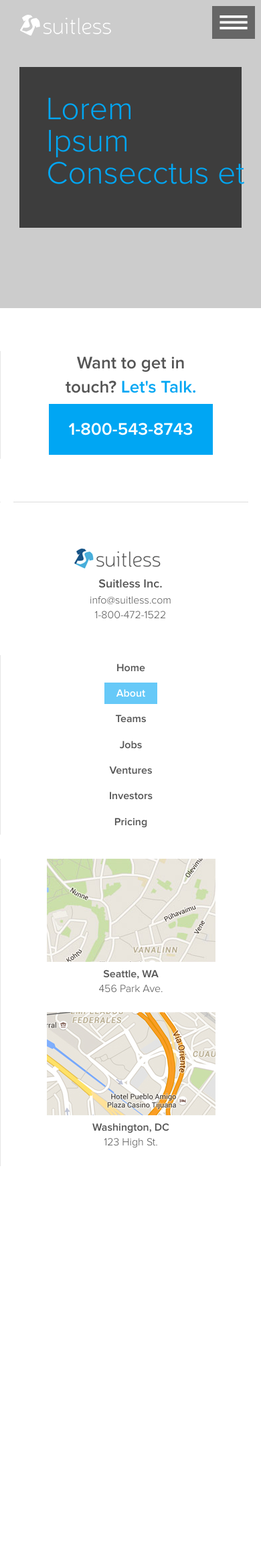
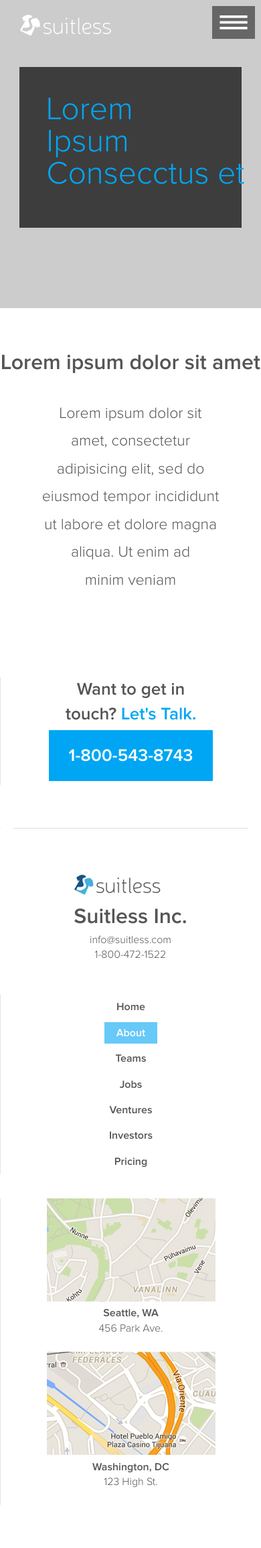
Before and after one commit to flanban/redolent-octo-kumquat, a Jekyll site: the page built from about/index.html, in a window 390 px wide. Shown: the whole page at 67% size. Built offline with Jekyll 4.4.1, drawn with Linux system fonts in a browser that asks for light colours; before the commit the page ends 1805 px from its top, so only the background shows below that.

Commit message:
fix nav bug, abstract header css

```diff
--- a/_sass/_about.scss
+++ b/_sass/_about.scss
@@ -12,26 +12,26 @@
 }
 
 .about-2 {
-  margin-top:45vh;
-  background-color: #fff;
-  background-repeat: no-repeat;
-  display: flex;
-  align-items: center;
-  justify-content: center;
-  padding: 0px 0;
+  padding-top:60px;
+  text-align:center;
   h4 {
-    margin-top:100px;
     margin-bottom:1em;
   }
   p {
-    width:70%;
+    max-width:70%;
     margin:auto;
     line-height:1.8;
-
-    &:nth-of-type(2) {
-      margin-bottom:100px;
+  }
+  @media(max-width: 480px) {
+    font-size: larger;
+    h4 {
+      font-size:xx-large;
+    }
+    p {
+      font-size:larger;
     }
   }
+
 }
 
 .about-3 {
--- a/_sass/_typography.scss
+++ b/_sass/_typography.scss
@@ -38,6 +38,9 @@
 .header-1 { //vinyl-regular, 24, tracked out
   font-family:"proxima-nova-sb", 'helvetica', 'arial', sans-serif;
   font-size:18px;
+  @media(max-width: 480px) {
+    font-size:xx-large;
+  }
 }
 .quote-1 { //vinyl-regular, 24, tracked out
   font-family:"proxima-nova-lt-it", 'helvetica', 'arial', sans-serif;
--- a/about/index.html
+++ b/about/index.html
@@ -7,16 +7,14 @@
     <h2 class="big-display-header text-white" >Lorem Ipsum Consecctus et</h2>
   </div>
 </section>
-<!---
 
-<section class='about-2 text-center'>
+<section class='about-2'>
   <div class="text-holder">
-    <h4 class="small-header circle-text-shallow">Suitless Is your one stop shop</h4>
-    <p class="body-copy-display">Lorem ipsum dolor sit amet, consectetur adipisicing elit, sed do eiusmod tempor incididunt ut labore et dolore magna aliqua. Ut enim ad minim veniam</p>
-    </br>
-    <p class="body-copy-display">We're incredibly excited about the direction that Suitless is going and we're proud that we've been able to help over 35 growing companies with their HR, Tax, and Law throughout 2015.</p>
+    <h4 class="header-1">Lorem ipsum dolor sit amet</h4>
+    <p class="">Lorem ipsum dolor sit amet, consectetur adipisicing elit, sed do eiusmod tempor incididunt ut labore et dolore magna aliqua. Ut enim ad minim veniam</p>
   </div>
 </section>
+<!---
 
 <section class='about-3 layout-fp-70'>
   <h4 class="small-header text-center">who we are</h4>
--- a/javascripts/main.js
+++ b/javascripts/main.js
@@ -34,28 +34,9 @@
   */
 
 
-  // testimonial slider
-  var slider = $(".royalSlider").data('royalSlider');
-  var slideCountEl = $(".rsSlideCount")
-  function updCount() {
-    slideCountEl.html( (slider.currSlideId+1) + '</sup>&frasl;<sub>' + slider.numSlides + '</sub>' );
-  }
-  if ($('.royalSlider').length != 0) {
-    slider.ev.on('rsAfterSlideChange', updCount);
-    updCount();
-  }
-
-  $(".next-testimonial-button").click(function() {
-    slider.next();
-  });
-
-  $(".prev-testimonial-button").click(function() {
-    slider.prev();
-  });
 });
 
 
-// widow fix
 $(document).ready(function() {
 
 
@@ -70,9 +51,11 @@
   $('.circle-text-dir1').circleType({radius: 284, dir:-1});
 
 
-  //all heading 1s
-    $('p, .widowless, h5').widowFix();
+    //widow fix
+    $('p, .widowless, h5, .header-1').widowFix();
 
+
+    /* old service nav, still kinda cool
     if ($('.sticky').length != 0) {
       var sticky = new Waypoint.Sticky({
         element: $('.sticky')[0]
@@ -104,10 +87,10 @@
         scrollTop: $("#services-hr").offset().top -serviceNavHeight
       }, 300);
       return false;
-    });
+    }); */
 });
 
-
+/*
 //services page nav
 $( window ).scroll(function() {
   var scrollPos = $(document).scrollTop();
@@ -123,3 +106,4 @@
       }
   });
 });
+*/
--- a/javascripts/nav.js
+++ b/javascripts/nav.js
@@ -33,21 +33,21 @@
 // && !$("#services-nav").hasClass("stuck")
 
 
-  //show/hide nav
+  // desktop nav
   function scrollNav() {
 
     $(window).scroll(function(){
        	if($(this).scrollTop() >= prevScroll){
        	  curDir = 'down';
            if(curDir != prevDir){
-             hideNav()
+             hideNav();
            }
          } else if ($("#services-nav").hasClass("stuck")) {
            curDir = 'up';
          } else {
            curDir = 'up';
            if(curDir != prevDir) {
-             showNav()
+             showNav();
            }
          }
          prevScroll = $(this).scrollTop();
@@ -55,23 +55,25 @@
      });
   }
 
-  function staticNav() {
+  // mobile nav
+  function mobileNav() {
     $(window).unbind('scroll');
     headerHeight = header.outerHeight()
     hideMobileNav();
   }
 
-
+  // choose between desktop and mobile nav
   function updateNav() {
     if (window.matchMedia('(min-width: 768px)').matches) {
       scrollNav();
     } else {
-      staticNav();
+      mobileNav();
     }
   }
 
   updateNav();
 
+  /*
   // turn off/on nav based on device width
   $(window).resize(function () {
       waitForFinalEvent(function(){
@@ -80,6 +82,7 @@
       }, 500, "wtf");
 
   });
+  */
 
 
   /* slide mobile nav down//up
@@ -106,20 +109,17 @@
     headerHeight = header.outerHeight();
     $(header).fadeIn();
 
-    $(this).one("click", hideMobileNav);
+    $('.hamburger').one("click", hideMobileNav);
   }
   function hideMobileNav() {
     $('body').css('overflow', 'auto')
     $(header).fadeOut();
-    $(this).one("click", showMobileNav);
+    $('.hamburger').one("click", showMobileNav);
   }
-
-  // hamburger click
-  $(".hamburger").one("click", showMobileNav);
 
 
 
-
+  /*
   //show nav if mouse goes near the top
   $("body").on("mousemove",function(event) {
     if (event.clientY < headerHeight) {
@@ -129,5 +129,5 @@
      // hideNav()
     }
   });
-
+  */
 });
```
Also changed, not shown: favicon.ico (added).
